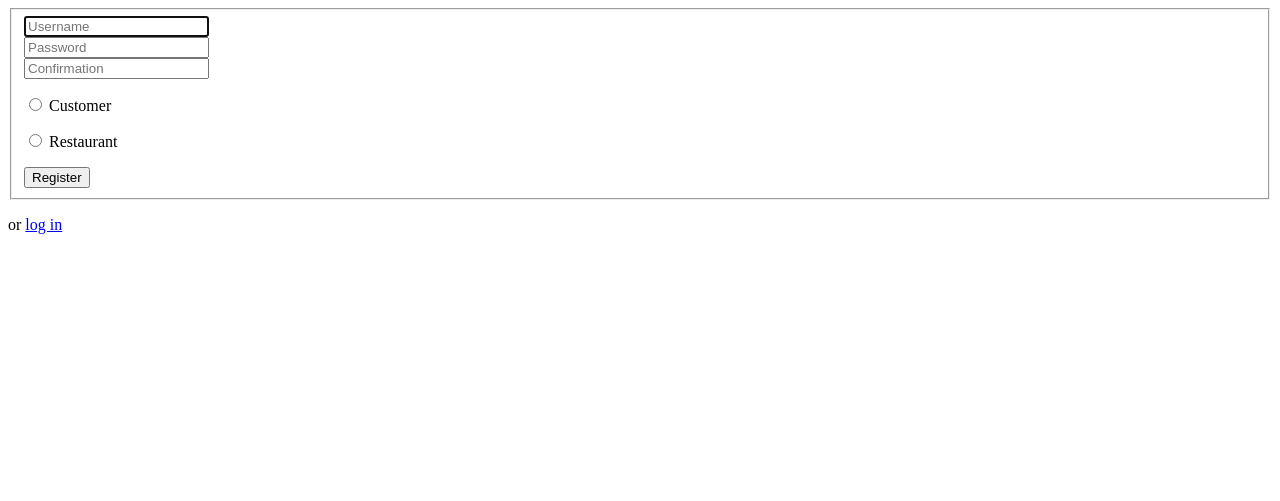
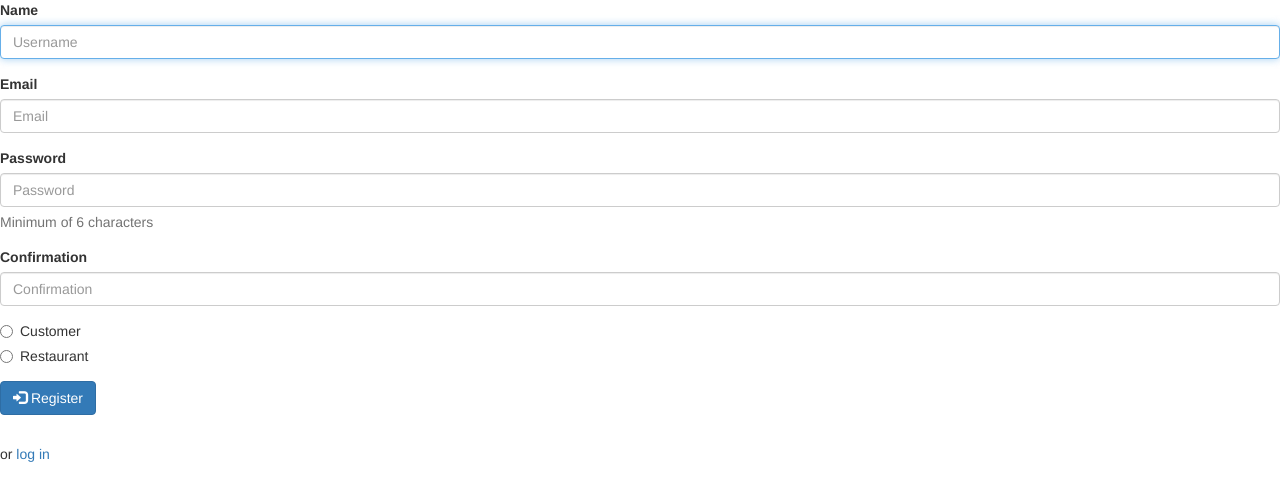
Before and after one commit to dingbell/biteman, a PHP site: page /views/register_form.php in a window 1280 px wide. Shown: the top 501 px of the page. Run offline with PHP 8.4, Linux system fonts and the light colour scheme; some libraries are stand-ins or nearby versions.

Commit message:
javascript

```diff
--- a/public/css/styles.css
+++ b/public/css/styles.css
@@ -28,6 +28,7 @@
     display: inline-block;
 }
 
+
 #middle .form-control
 {
     /* center form controls */
--- a/views/register_form.php
+++ b/views/register_form.php
@@ -1,24 +1,47 @@
-<form action="register.php" method="post">
-    <fieldset>
+        <link href="https://maxcdn.bootstrapcdn.com/bootstrap/3.3.7/css/bootstrap.min.css" rel="stylesheet"/>
+        <script src="https://code.jquery.com/jquery-latest.min.js"></script>
+        <script src="https://maxcdn.bootstrapcdn.com/bootstrap/3.3.7/js/bootstrap.min.js"></script>
+
+        <!-- http://1000hz.github.io/bootstrap-validator/ -->
+        <script src="https://cdnjs.cloudflare.com/ajax/libs/1000hz-bootstrap-validator/0.11.5/validator.min.js"></script>
+
+        <form action="register.php" data-toggle="validator" id="registration" method="post">
+                <fieldset>
         <div class="form-group">
-            <input autocomplete="off" autofocus class="form-control" name="username" placeholder="Username" type="text"/>
+            <label for="username" class="control-label">Name</label>
+            <input autocomplete="off" autofocus type="text" class="form-control" name="username" placeholder="Username" required>
         </div>
         <div class="form-group">
-            <input class="form-control" name="password" placeholder="Password" type="password"/>
+            <label for="inputEmail" class="control-label">Email</label>
+            <input type="email" class="form-control" name="inputEmail" placeholder="Email" data-error="Sorry, The email address is invalid" required>
+            <div class="help-block with-errors"></div>
         </div>
         <div class="form-group">
-            <input class="form-control" name="confirmation" placeholder="Confirmation" type="password"/>
+            <label for="password" class="control-label">Password</label>
+            <input type="password" data-minlength="6" class="form-control" name="password" placeholder="Password" required>
+            <div class="help-block">Minimum of 6 characters</div>
         </div>
-        <p>
-            <input class="w3-radio" type="radio" name="cus-type" value="customer">
-            <label class="w3-validate">Customer</label>
-        </p>
-        <p>
-            <input class="w3-radio" type="radio" name="cus-type" value="restaurant">
-            <label class="w3-validate">Restaurant</label>
-        </p>
         <div class="form-group">
-            <button class="btn btn-default" type="submit">
+            <label for="confirmation" class="control-label">Confirmation</label>
+            <input type="password" class="form-control" name="confirmation" data-match="#password" data-match-error="Sorry, the confirmation and password must be the same" placeholder="Confirmation" required>
+            <div class="help-block with-errors"></div>
+        </div>
+        <div class="form-group">
+            <div class="radio">
+                <label>
+                    <input type="radio" name="cus-type" required>
+                    Customer
+                </label>
+            </div>
+            <div class="radio">
+                <label>
+                    <input type="radio" name="cus-type" required>
+                    Restaurant
+                </label>
+            </div>
+        </div>
+        <div class="form-group">
+            <button type="submit" class="btn btn-primary">
                 <span aria-hidden="true" class="glyphicon glyphicon-log-in"></span>
                 Register
             </button>
```
Also changed, not shown: public/quote.php (+8 -7 lines), views/quote.php (+29 -1 lines).
